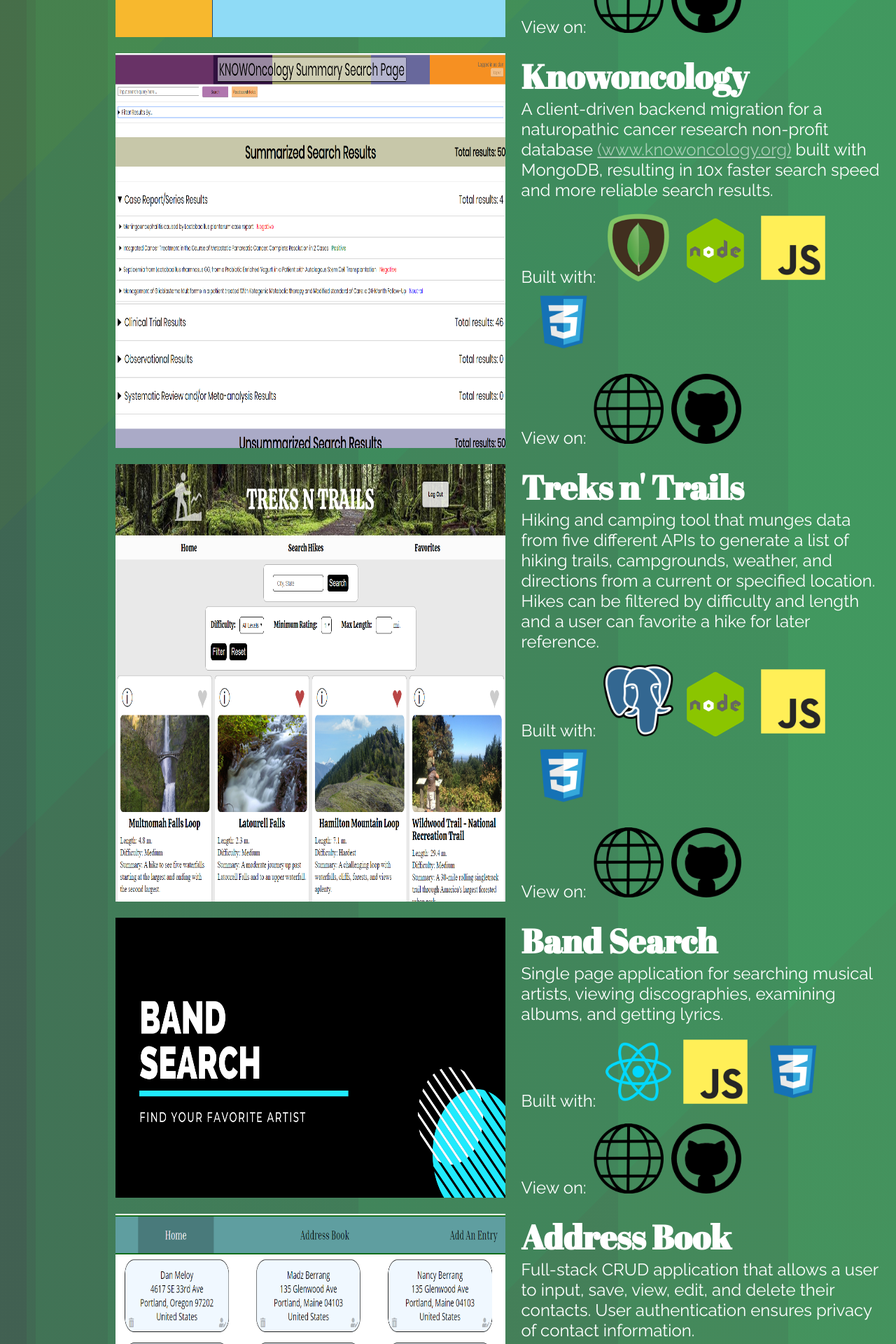
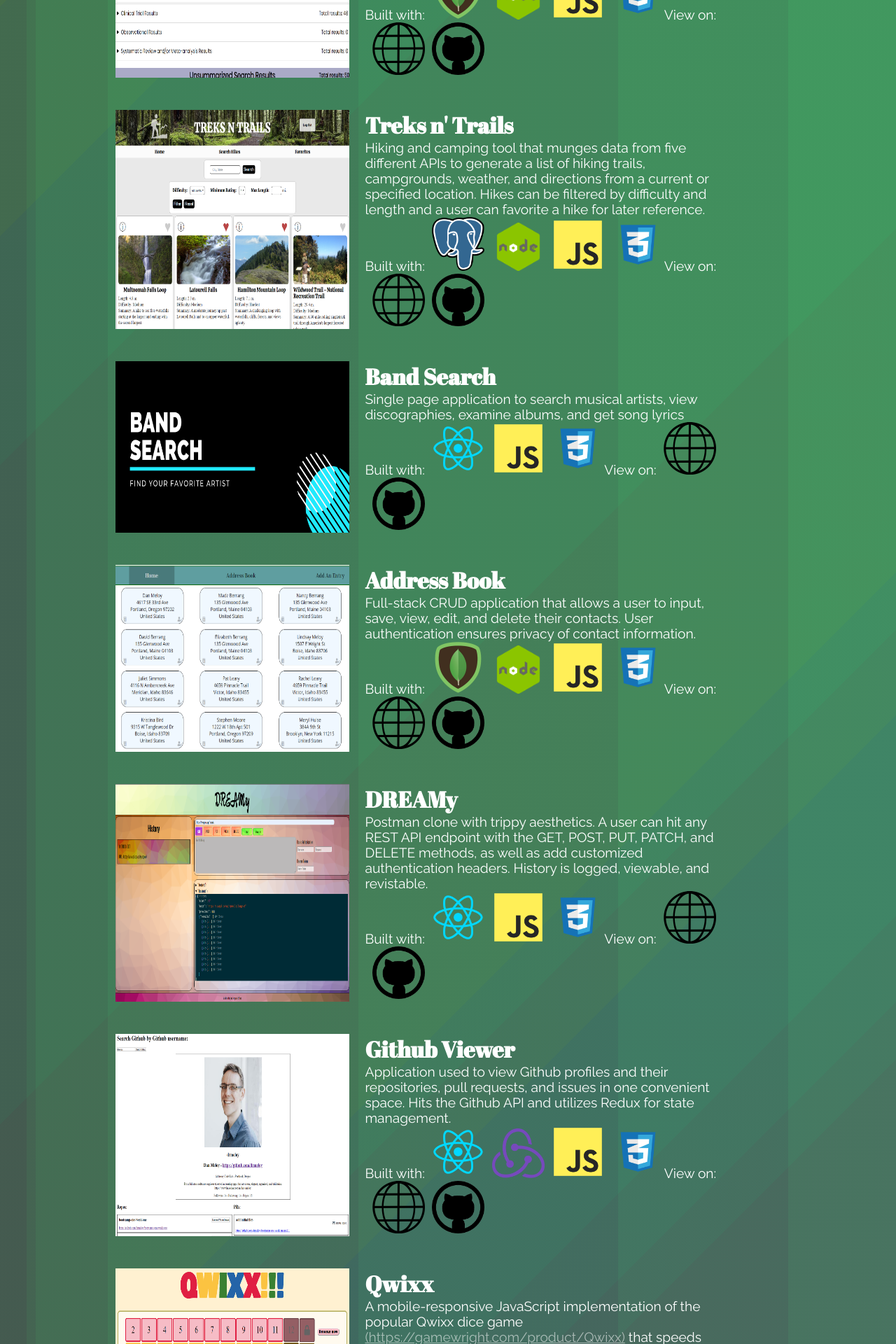
Before and after one commit to drmeloy/danmeloy.dev_react, a React app: page / in a window 1280 px wide. Shown: the part 2245-4165 px from the top of the page at 70% size. Built offline with nearby package versions, Linux system fonts and the light colour scheme; a web font is replaced by a local one.

Commit message:
styling the portfolio

```diff
--- a/src/components/Work/Work.css
+++ b/src/components/Work/Work.css
@@ -17,30 +17,30 @@
 
 .Portfolio {
   display: flex;
-  padding: 1% 0 1% 3%;
+  padding: 2% 0 2% 3%;
 
   div {
     width: 49%;
     padding-left: 2%;
     display: flex;
     flex-direction: column;
-    justify-content: space-evenly;
+    justify-content: space-around;
   }
 
   p {
     font-family: 'Raleway', sans-serif;
     color: white;
-    font-size: 1.5rem;
+    font-size: 1.2rem;
     width: 100%;
   }
 
   img {
-    max-width: 50%;
-    height: auto;
+    width: 30%;
   }
 
   p > img, a > img {
-    max-width: 100px;
+    max-width: 75px;
+    height: auto;
     margin-left: 2%;
   }
 
@@ -54,7 +54,7 @@
 
   h1 {
     font-family: 'Abril Fatface', cursive;
-    font-size: 3em;
+    font-size: 2em;
     color: white;
   }
 }
--- a/src/components/Work/Work.jsx
+++ b/src/components/Work/Work.jsx
@@ -11,15 +11,14 @@ export default function Work(){
           <img src='../../../public/assets/kit.png' />
           <div>
             <h1>KiT: Keeping In Touch</h1>
-            <p>A progressive web app for setting, tracking, and meeting communication goals. User can input contacts, set communication goals, receive push notification reminders, and view communication logs. Contacts are automatically sorted and styled based on proximity to communcation deadline.</p><br/>
+            <p>A progressive web app for setting, tracking, and meeting communication goals. User can input contacts, set communication goals, receive push notification reminders, and view communication logs. Contacts are automatically sorted and styled based on proximity to communcation deadline.</p>
             <p>Built with:
               <img src='../../../public/assets/react.png' alt='react icon'/>
               <img src='../../../public/assets/redux.png' alt='redux icon'/>
               <img src='../../../public/assets/mongodb.png' alt='mongodb icon'/>
               <img src='../../../public/assets/node.png' alt='node icon'/>
               <img src='../../../public/assets/css.png' alt='css icon'/>
-            </p><br/>
-            <p>View on:
+              View on:
               <a href='https://friendlier-staging.netlify.com/login' target='_blank' rel='noopener noreferrer'><img src='../../../public/assets/webpage.png' alt='webpage icon'/></a>
               <a href='https://github.com/band-m' target='_blank' rel='noopener noreferrer'><img src='../../../public/assets/github.png' alt='github icon'/></a>
             </p>
@@ -31,14 +30,13 @@ export default function Work(){
           <img src='../../../public/assets/know.png' />
           <div>
             <h1>Knowoncology</h1>
-            <p>A client-driven backend migration for a naturopathic cancer research non-profit database <a href='https://www.knowoncology.org/' target='_blank' rel='noopener noreferrer'>(www.knowoncology.org)</a> built with MongoDB, resulting in 10x faster search speed and more reliable search results.</p><br/>
+            <p>A client-driven backend migration for a naturopathic cancer research non-profit database <a href='https://www.knowoncology.org/' target='_blank' rel='noopener noreferrer'>(www.knowoncology.org)</a> built with MongoDB, resulting in 10x faster search speed and more reliable search results.</p>
             <p>Built with:
               <img src='../../../public/assets/mongodb.png' alt='mongodb icon'/>
               <img src='../../../public/assets/node.png' alt='node icon'/>
               <img src='../../../public/assets/js.png' alt='javascript icon'/>
               <img src='../../../public/assets/css.png' alt='css icon'/>
-            </p><br/>
-            <p>View on:
+              View on:
               <a href='https://knowoncology.herokuapp.com' target='_blank' rel='noopener noreferrer'><img src='../../../public/assets/webpage.png' alt='webpage icon'/></a>
               <a href='https://github.com/kNOWOncology/knowoncology/' target='_blank' rel='noopener noreferrer'><img src='../../../public/assets/github.png' alt='github icon'/></a>
             </p>
@@ -50,32 +48,30 @@ export default function Work(){
           <img src='../../../public/assets/treksntrails.png' />
           <div>
             <h1>Treks n&apos; Trails</h1>
-            <p>Hiking and camping tool that munges data from five different APIs to generate a list of hiking trails, campgrounds, weather, and directions from a current or specified location. Hikes can be filtered by difficulty and length and a user can favorite a hike for later reference.</p><br/>
+            <p>Hiking and camping tool that munges data from five different APIs to generate a list of hiking trails, campgrounds, weather, and directions from a current or specified location. Hikes can be filtered by difficulty and length and a user can favorite a hike for later reference.</p>
             <p>Built with:
               <img src='../../../public/assets/postgres.png' alt='postgres icon'/>
               <img src='../../../public/assets/node.png' alt='node icon'/>
               <img src='../../../public/assets/js.png' alt='javascript icon'/>
               <img src='../../../public/assets/css.png' alt='css icon'/>
-            </p><br/>
-            <p>View on:
+              View on:
               <a href='https://treksntrails.herokuapp.com' target='_blank' rel='noopener noreferrer'><img src='../../../public/assets/webpage.png' alt='webpage icon'/></a>
               <a href='https://github.com/Plant-Parenthood/treks-n-tents' target='_blank' rel='noopener noreferrer'><img src='../../../public/assets/github.png' alt='github icon'/></a>
             </p>
           </div>
         </div>
 
-        {/* Artist Search */}
+        {/* Band Search */}
         <div className={styles.Portfolio}>
           <img src='../../../public/assets/bandsearch.png' />
           <div>
             <h1>Band Search</h1>
-            <p>Single page application for searching musical artists, viewing discographies, examining albums, and getting lyrics.</p><br/>
+            <p>Single page application to search musical artists, view discographies, examine albums, and get song lyrics</p>
             <p>Built with:
               <img src='../../../public/assets/react.png' alt='react icon'/>
               <img src='../../../public/assets/js.png' alt='javascript icon'/>
               <img src='../../../public/assets/css.png' alt='css icon'/>
-            </p><br/>
-            <p>View on:
+              View on:
               <a href='https://drmeloy.github.io/Artist-Search/' target='_blank' rel='noopener noreferrer'><img src='../../../public/assets/webpage.png' alt='webpage icon'/></a>
               <a href='https://github.com/drmeloy/Artist-Search' target='_blank' rel='noopener noreferrer'><img src='../../../public/assets/github.png' alt='github icon'/></a>
             </p>
@@ -87,14 +83,13 @@ export default function Work(){
           <img src='../../../public/assets/addressbook.png' />
           <div>
             <h1>Address Book</h1>
-            <p>Full-stack CRUD application that allows a user to input, save, view, edit, and delete their contacts. User authentication ensures privacy of contact information.</p><br/>
+            <p>Full-stack CRUD application that allows a user to input, save, view, edit, and delete their contacts. User authentication ensures privacy of contact information.</p>
             <p>Built with:
               <img src='../../../public/assets/mongodb.png' alt='mongodb icon'/>
               <img src='../../../public/assets/node.png' alt='node icon'/>
               <img src='../../../public/assets/js.png' alt='javascript icon'/>
               <img src='../../../public/assets/css.png' alt='css icon'/>
-            </p><br/>
-            <p>View on:
+              View on:
               <a href='https://alchemyaddressesbook.herokuapp.com' target='_blank' rel='noopener noreferrer'><img src='../../../public/assets/webpage.png' alt='webpage icon'/></a>
               <a href='https://github.com/drmeloy/lab-15-address-book' target='_blank' rel='noopener noreferrer'><img src='../../../public/assets/github.png' alt='github icon'/></a>
             </p>
@@ -106,13 +101,12 @@ export default function Work(){
           <img src='../../../public/assets/dreamy.png' />
           <div>
             <h1>DREAMy</h1>
-            <p>Postman clone with trippy aesthetics. A user can hit any REST API endpoint with the GET, POST, PUT, PATCH, and DELETE methods, as well as add customized authentication headers. History is logged, viewable, and revistable.</p><br/>
+            <p>Postman clone with trippy aesthetics. A user can hit any REST API endpoint with the GET, POST, PUT, PATCH, and DELETE methods, as well as add customized authentication headers. History is logged, viewable, and revistable.</p>
             <p>Built with:
               <img src='../../../public/assets/react.png' alt='react icon'/>
               <img src='../../../public/assets/js.png' alt='javascript icon'/>
               <img src='../../../public/assets/css.png' alt='css icon'/>
-            </p><br/>
-            <p>View on:
+              View on:
               <a href='https://drmeloy.github.io/lab-28-RESTy/' target='_blank' rel='noopener noreferrer'><img src='../../../public/assets/webpage.png' alt='webpage icon'/></a>
               <a href='https://github.com/drmeloy/lab-28-RESTy/' target='_blank' rel='noopener noreferrer'><img src='../../../public/assets/github.png' alt='github icon'/></a>
             </p>
@@ -124,14 +118,13 @@ export default function Work(){
           <img src='../../../public/assets/githubviewer.png' />
           <div>
             <h1>Github Viewer</h1>
-            <p>Application used to view Github profiles and their repositories, pull requests, and issues in one convenient space. Hits the Github API and utilizes Redux for state management.</p><br/>
+            <p>Application used to view Github profiles and their repositories, pull requests, and issues in one convenient space. Hits the Github API and utilizes Redux for state management.</p>
             <p>Built with:
               <img src='../../../public/assets/react.png' alt='react icon'/>
               <img src='../../../public/assets/redux.png' alt='redux icon'/>
               <img src='../../../public/assets/js.png' alt='javascript icon'/>
               <img src='../../../public/assets/css.png' alt='css icon'/>
-            </p><br/>
-            <p>View on:
+              View on:
               <a href='https://drmeloy.github.io/lab-40-github-viewer/' target='_blank' rel='noopener noreferrer'><img src='../../../public/assets/webpage.png' alt='webpage icon'/></a>
               <a href='https://github.com/drmeloy/lab-40-github-viewer/' target='_blank' rel='noopener noreferrer'><img src='../../../public/assets/github.png' alt='github icon'/></a>
             </p>
@@ -143,13 +136,12 @@ export default function Work(){
           <img src='../../../public/assets/quixx.png' />
           <div>
             <h1>Qwixx</h1>
-            <p>A mobile-responsive JavaScript implementation of the popular Qwixx dice game <a href='https://gamewright.com/product/Qwixx' target='_blank' rel='noopener roreferrer'>(https://gamewright.com/product/Qwixx)</a> that speeds gameplay and doesn&apos;t rely on paper scorecards. Developed with face-to-face multiplayer in mind with each player&apos;s device acting as their scorecard.</p><br/>
+            <p>A mobile-responsive JavaScript implementation of the popular Qwixx dice game <a href='https://gamewright.com/product/Qwixx' target='_blank' rel='noopener noreferrer'>(https://gamewright.com/product/Qwixx)</a> that speeds gameplay and doesn&apos;t rely on paper scorecards. Developed with face-to-face multiplayer in mind with each player&apos;s device acting as their scorecard.</p>
             <p>Built with:
               <img src='../../../public/assets/js.png' alt='javascript icon'/>
               <img src='../../../public/assets/html.png' alt='html icon'/>
               <img src='../../../public/assets/css.png' alt='css icon'/>
-            </p><br/>
-            <p>View on:
+              View on:
               <a href='https://i-16.github.io/qwixx/' target='_blank' rel='noopener noreferrer'><img src='../../../public/assets/webpage.png' alt='webpage icon'/></a>
               <a href='https://github.com/I-16/qwixx' target='_blank' rel='noopener noreferrer'><img src='../../../public/assets/github.png' alt='github icon'/></a>
             </p>
```
